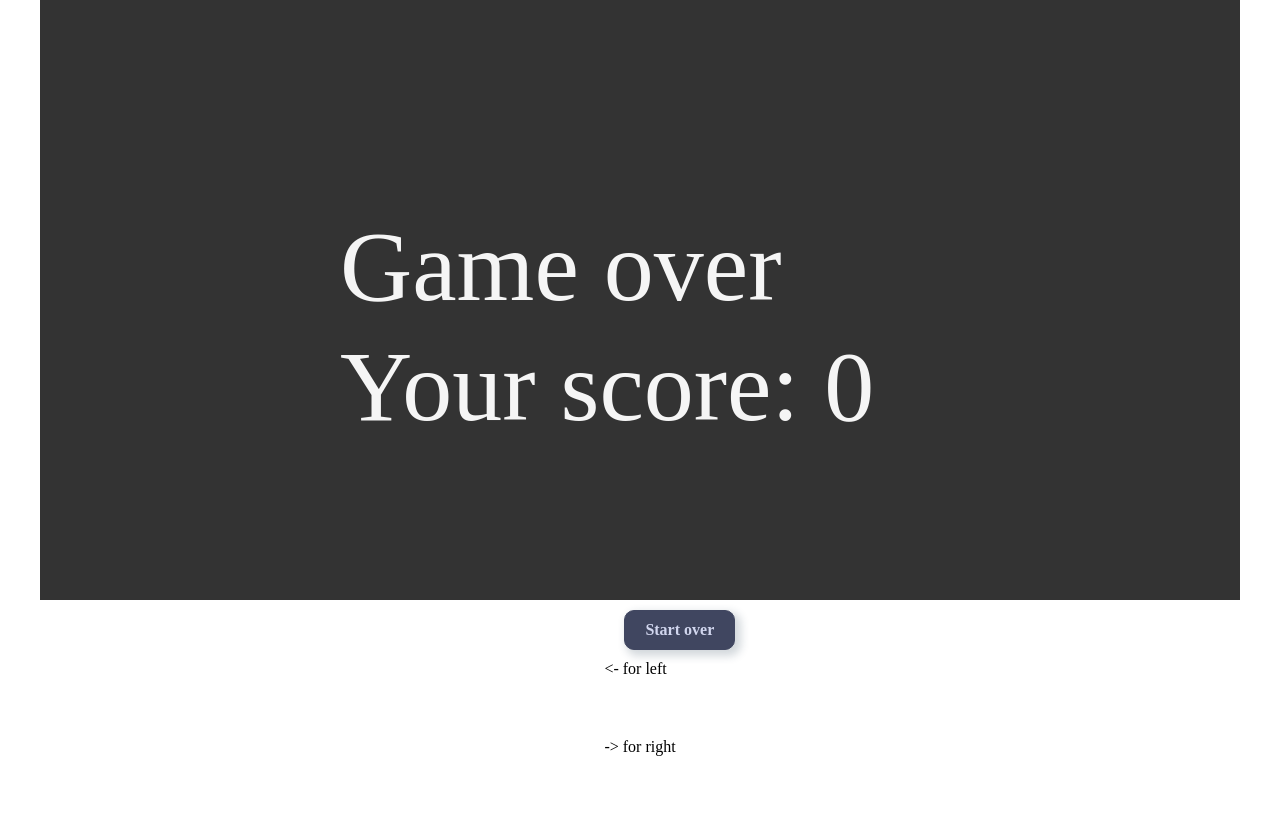
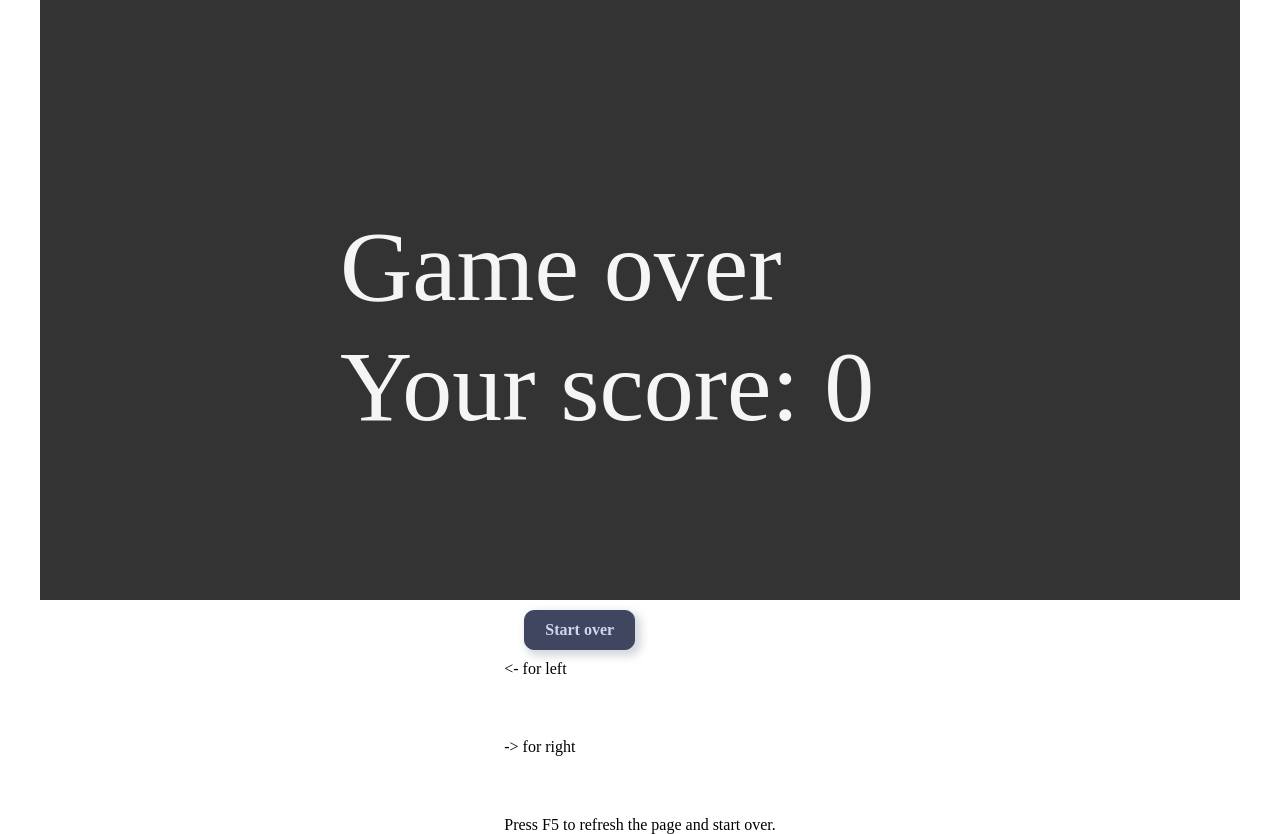
Before and after one commit to djordje42/brick-breaker, a plain HTML site: page index.html in a window 1280 px wide. Before the commit the page ends 800 px from the top, so only its background shows below. Drawn offline with Linux system fonts and the light colour scheme.

Commit message:
Update index.html

```diff
--- a/index.html
+++ b/index.html
@@ -13,6 +13,7 @@
         <a href="#" class="btn-primary" onclick="location.reload()">Start over</a>
         <p style="margin-top: 60px"> <- for left </p>
         <p style="margin-top: 60px"> -> for right </p>
+         <p style="margin-top: 60px"> Press F5 to refresh the page and start over. </p>
     </div>
 </body>
 <script src="script.js"></script>
```
